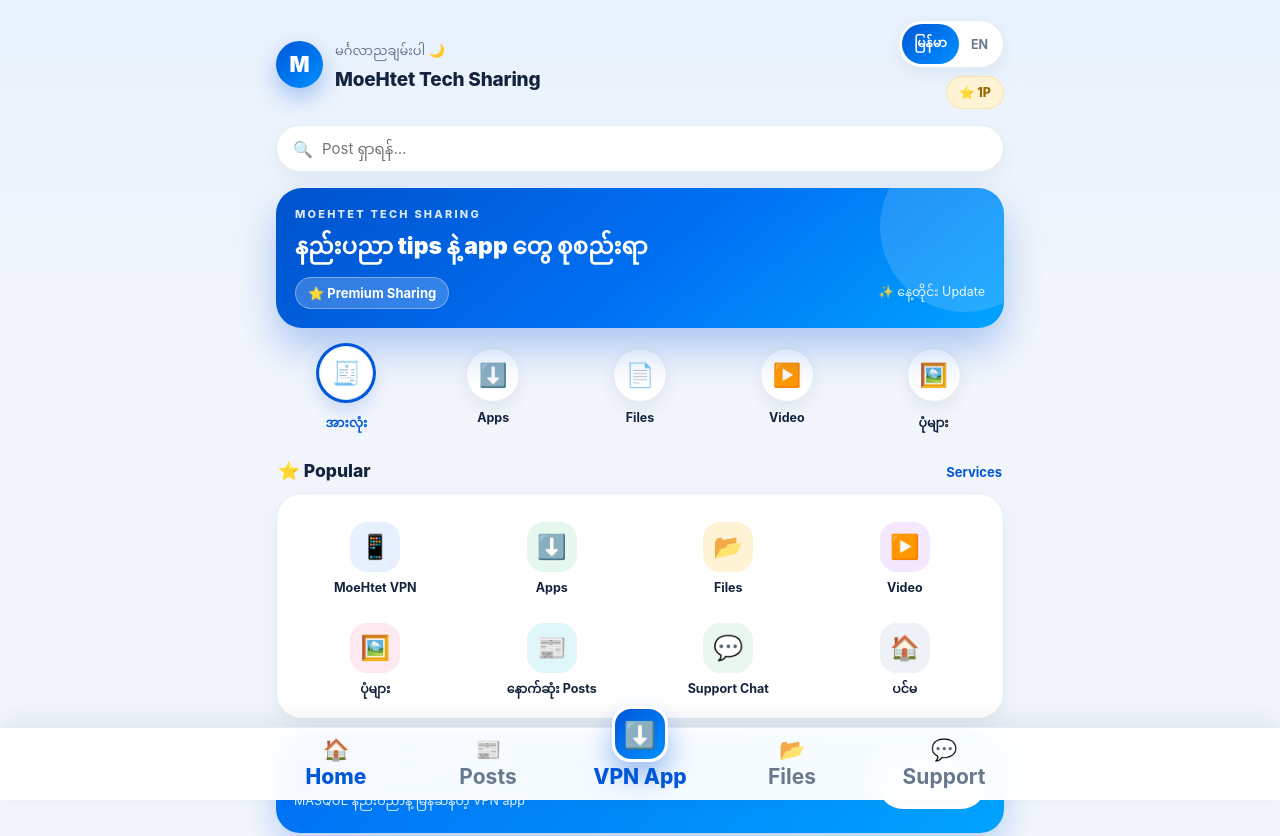
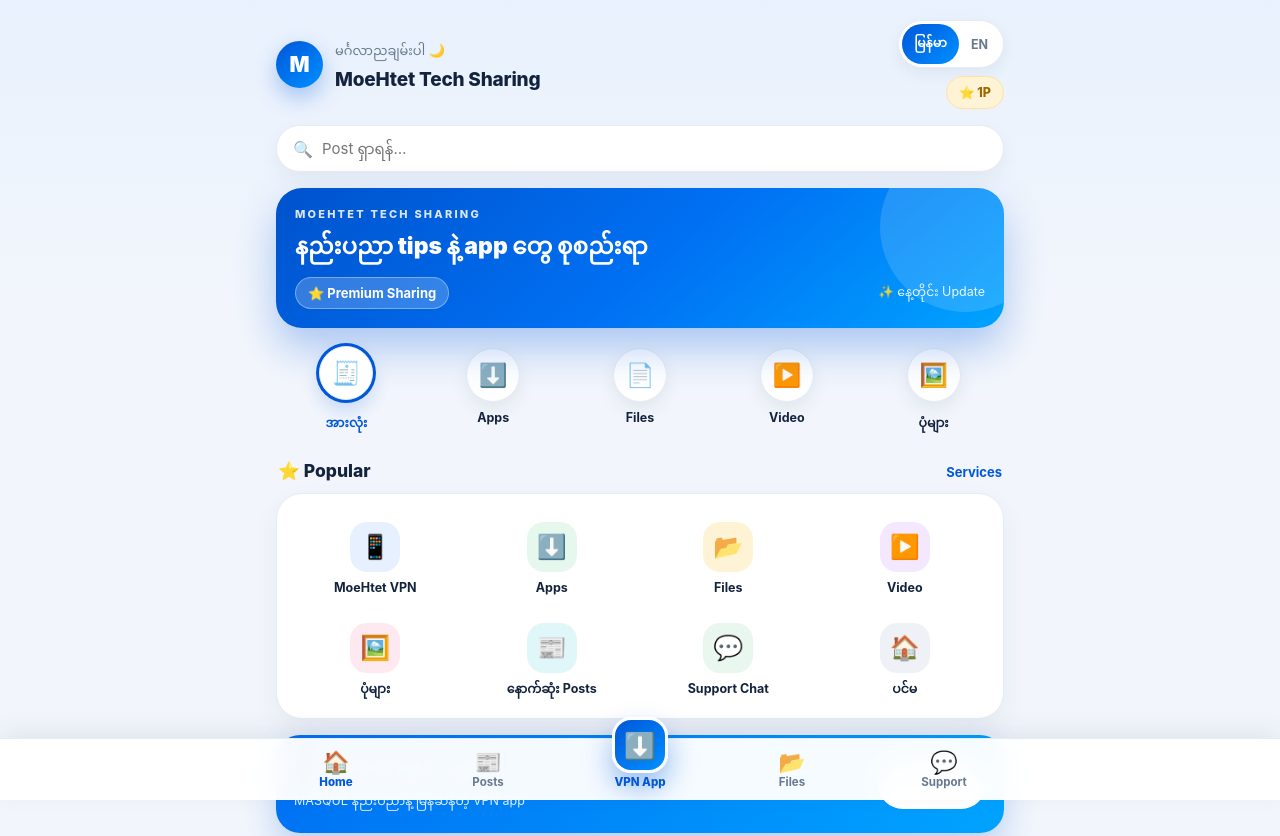
Before and after one commit to moehtetdata/moehtetdata.github.io, a plain HTML site: page index.html in a window 1280 px wide. Shown: the top 836 px of the page. Drawn offline with Linux system fonts and the light colour scheme.

Commit message:
Fix bottom nav label size after language spans

```diff
--- a/index.html
+++ b/index.html
@@ -172,7 +172,7 @@
     padding:9px 0 11px; text-decoration:none; color:var(--muted);
     font-size:11.5px; font-weight:650;
   }
-  .bn-in a span{font-size:21px}
+  .bn-in a .bn-ic{font-size:22px; line-height:1}
   .bn-in a.active{color:var(--blue); font-weight:850}
   .bn-center{padding:0 0 11px !important}
   .bn-center .fab{
@@ -232,11 +232,11 @@
 </main>
 <footer id="footText">© MoeHtet — နည်းပညာ Sharing</footer>
 <nav class="bottom-nav"><div class="bn-in">
-  <a href="./" class="active"><span>🏠</span><span id="nHome">Home</span></a>
-  <a href="#feed"><span>📰</span><span id="nPosts">Posts</span></a>
+  <a href="./" class="active"><span class="bn-ic">🏠</span><span id="nHome">Home</span></a>
+  <a href="#feed"><span class="bn-ic">📰</span><span id="nPosts">Posts</span></a>
   <a class="bn-center" href="https://github.com/moehtetdata/moehtet/releases/download/v0.3.3/MoeHtet.apk" target="_blank" rel="noopener"><span class="fab">⬇️</span><span id="nVpn">VPN App</span></a>
-  <a href="#feed" onclick="jumpFilter(event,'File')"><span>📂</span><span id="nFiles">Files</span></a>
-  <a href="#" onclick="openSupport(event)"><span>💬</span><span id="nSupport">Support</span></a>
+  <a href="#feed" onclick="jumpFilter(event,'File')"><span class="bn-ic">📂</span><span id="nFiles">Files</span></a>
+  <a href="#" onclick="openSupport(event)"><span class="bn-ic">💬</span><span id="nSupport">Support</span></a>
 </div></nav>
 <script>
 var API = 'https://script.google.com/macros/s/AKfycbyeXvBLYcbe038_QFTxiwulGH-oVbgsXI5_9VZ025MjfMaVGlRa_2QUX-0T6LTQeaxG8w/exec';
```
